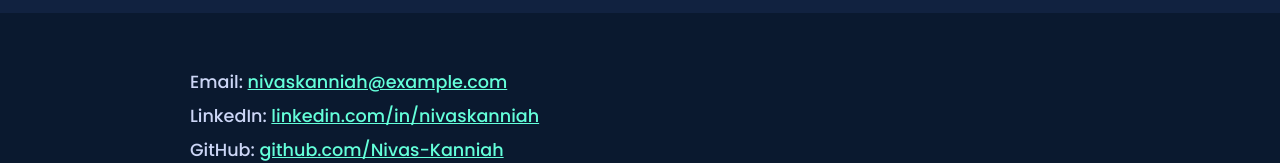
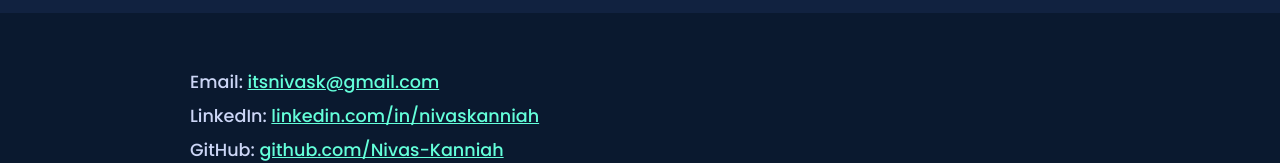
Before and after one commit to Nivas-Kanniah/Nivas-Kanniah.github.io, a plain HTML site: page contact.html in a window 1280 px wide. Shown: the part 199-362 px from the top of the page. Drawn offline with Linux system fonts and the light colour scheme.

Commit message:
Update contact.html

```diff
--- a/contact.html
+++ b/contact.html
@@ -76,7 +76,7 @@
   </nav>
 
   <section class="contact-info">
-    <p>Email: <a href="mailto:nivaskanniah@example.com">nivaskanniah@example.com</a></p>
+    <p>Email: <a href="mailto:nivaskanniah@example.com">itsnivask@gmail.com</a></p>
     <p>LinkedIn: <a href="https://www.linkedin.com/in/nivaskanniah" target="_blank">linkedin.com/in/nivaskanniah</a></p>
     <p>GitHub: <a href="https://github.com/Nivas-Kanniah" target="_blank">github.com/Nivas-Kanniah</a></p>
   </section>
```
